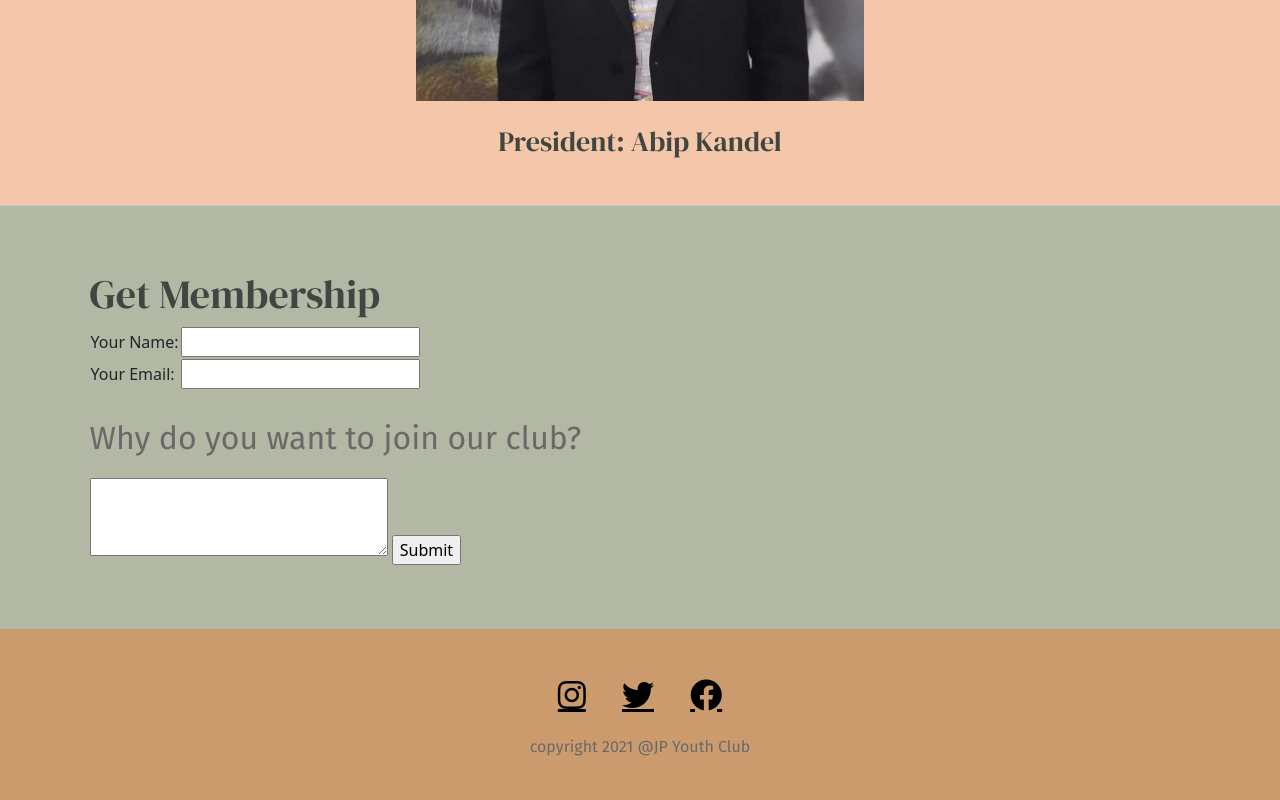
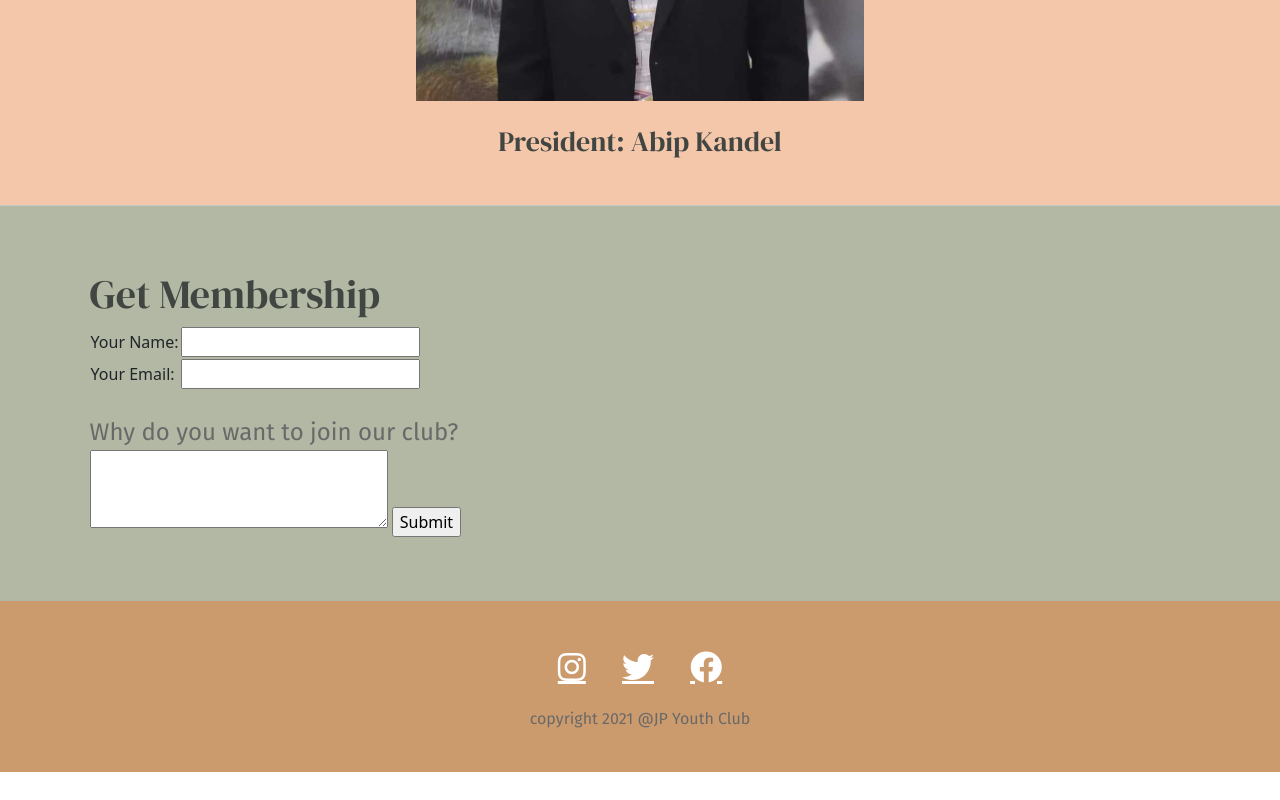
Before and after one commit to rahulkharel30/jpyouthclub, a plain HTML site: page index.html in a window 1280 px wide. Shown: the part 1425-2225 px from the top of the page. After the commit the page ends 2197 px from the top, so only its background shows below. Drawn offline with nearby package versions, Linux system fonts and the light colour scheme.

Commit message:
Update styles.css

```diff
--- a/css/styles.css
+++ b/css/styles.css
@@ -86,8 +86,8 @@ hr{
     border-style: inset none none;
 }
 .why-join{
-    padding-bottom: 0;
-    font-size: 2rem;
+    margin-bottom: 0;
+    font-size: 1.5rem;
 }
 /*Footer Section*/
 #footer{
@@ -97,7 +97,7 @@ hr{
 }
 .fonticon{
     margin: 1.5rem 1rem;
-    color: black;
+    color: #fff;
 }
 .batan{
     background-color: dimgray;
```
